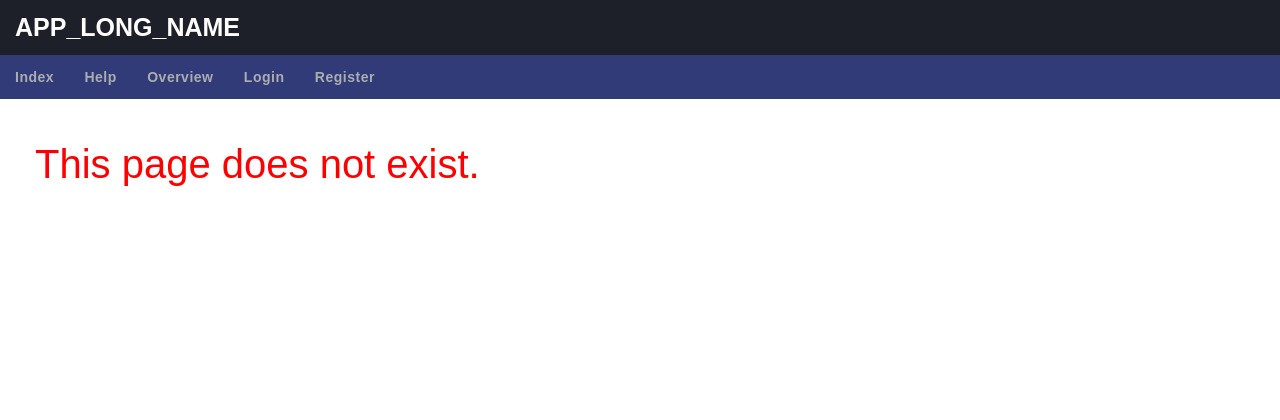
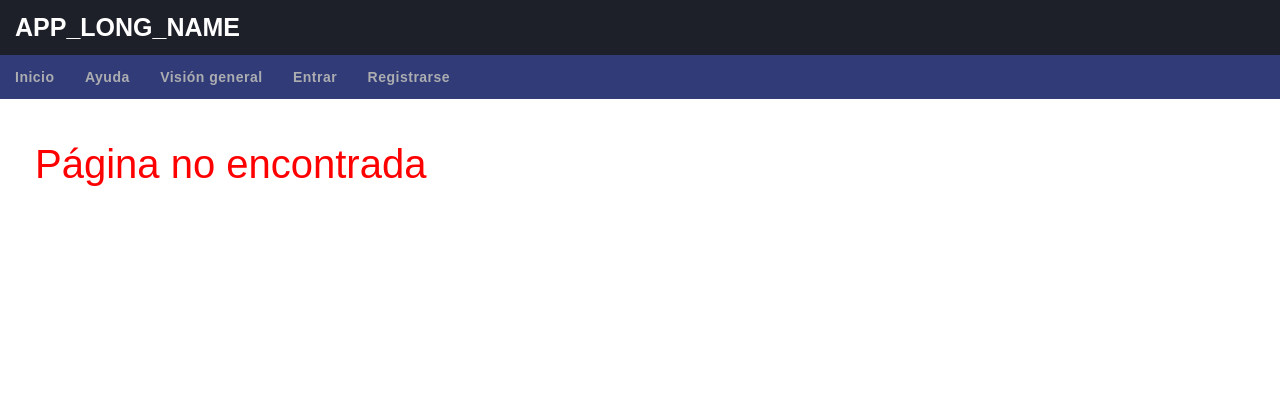
Before and after one commit to kyonae/hosclivet, a PHP site: page /hosclivet/error in a window 1280 px wide. Shown: the top 420 px of the page. Run offline with PHP 8.4, Linux system fonts and the light colour scheme; some libraries are stand-ins or nearby versions.

Commit message:
Añadimos sistema de internacionalizacion

```diff
--- /dev/null
+++ b/Hosclivet/application/config/i18n/texts_ES.php
@@ -0,0 +1,19 @@
+<?php
+$texts = array(
+		'index' => 'Inicio',
+		'help' => 'Ayuda',
+		'overview' => 'Visión general',
+		'dashboard' => 'Tablón',
+		'my.notes' => 'Mis apuntes',
+		'my.account' => 'Mi cuenta',
+		'change.account' => 'Cambiar tipo de cuenta',
+		'edit.username' => 'Modificar mi nombre de usuario',
+		'edit.email' => 'Modificar mi correo',
+		'logout' => 'Salir',
+		'login' => 'Entrar',
+		'register' => 'Registrarse',
+		'welcome' => 'Bienvenido',
+		'page.not.found' => 'Página no encontrada',
+		'controller.not.found' => 'Controlador no encontrado',
+		'method.not.found' => 'Método no encontrado'
+);
--- a/Hosclivet/application/config/specific_config.php
+++ b/Hosclivet/application/config/specific_config.php
@@ -4,6 +4,14 @@ if (!defined('HOST')){
 	 * Configuracion especifica de la aplicacion
 	 * @var unknown
 	 */
+	define('LANG','ES');
+	define('I18N_DIR', CONFIG_DIR . DS .'i18n');
+	define('I18N_PATH', I18N_DIR . DS);
+	if (!file_exists(I18N_PATH . 'texts_' . LANG . '.php'))
+		define('TEXTS', I18N_PATH . 'texts_EN.php');
+	else
+		define('TEXTS', I18N_PATH . 'texts_' . LANG . '.php');
+
 	define('APP_SHORT_NAME', 'Hosclivet');
 	define('APP_LONG_NAME', 'Hospital Clínico Veterinario');
 	define('URL', DS . APP_SHORT_NAME . DS);
--- a/Hosclivet/application/libs/View.php
+++ b/Hosclivet/application/libs/View.php
@@ -16,6 +16,7 @@ class View
      */
     public function render($filename, $render_without_header_and_footer = false)
     {
+    	require TEXTS;
         // page without header and footer, for whatever reason
         if ($render_without_header_and_footer == true) {
             require VIEWS_PATH . $filename . '.php';
@@ -49,7 +50,7 @@ class View
      */
     private function checkForActiveController($filename, $navigation_controller)
     {
-        $split_filename = explode("/", $filename);
+        $split_filename = explode(DS, $filename);
         $active_controller = $split_filename[0];
 
         if ($active_controller == $navigation_controller) {
@@ -68,7 +69,7 @@ class View
      */
     private function checkForActiveAction($filename, $navigation_action)
     {
-        $split_filename = explode("/", $filename);
+        $split_filename = explode(DS, $filename);
         $active_action = $split_filename[1];
 
         if ($active_action == $navigation_action) {
@@ -87,11 +88,11 @@ class View
      */
     private function checkForActiveControllerAndAction($filename, $navigation_controller_and_action)
     {
-        $split_filename = explode("/", $filename);
+        $split_filename = explode(DS, $filename);
         $active_controller = $split_filename[0];
         $active_action = $split_filename[1];
 
-        $split_filename = explode("/", $navigation_controller_and_action);
+        $split_filename = explode(DS, $navigation_controller_and_action);
         $navigation_controller = $split_filename[0];
         $navigation_action = $split_filename[1];
 
--- a/Hosclivet/application/views/error/index.php
+++ b/Hosclivet/application/views/error/index.php
@@ -1,5 +1,5 @@
 <div class="content">
     <h1 style="color: red;">
-        This page does not exist.
+        <?php echo $texts['page.not.found']; ?>
     </h1>
 </div>
--- a/Hosclivet/application/views/index/index.php
+++ b/Hosclivet/application/views/index/index.php
@@ -1,5 +1,5 @@
 <div class="content">
-    <h1>Index</h1>
+    <h1><?php echo $texts['index'];?></h1>
 
     <!-- echo out the system feedback (error and success messages) -->
     <?php $this->renderFeedbackMessages(); ?>
--- a/Hosclivet/application/views/templates/header.php
+++ b/Hosclivet/application/views/templates/header.php
@@ -27,43 +27,40 @@
         <div class="header_left_box">
         <ul id="menu">
             <li <?php if ($this->checkForActiveController($filename, "index")) { echo ' class="active" '; } ?> >
-                <a href="<?php echo URL; ?>index">Index</a>
+                <a href="<?php echo URL; ?>"><?php echo $texts['index']; ?></a>
             </li>
             <li <?php if ($this->checkForActiveController($filename, "help")) { echo ' class="active" '; } ?> >
-                <a href="<?php echo URL; ?>help">Help</a>
+                <a href="<?php echo URL; ?>help"><?php echo $texts['help']; ?></a>
             </li>
             <li <?php if ($this->checkForActiveController($filename, "overview")) { echo ' class="active" '; } ?> >
-                <a href="<?php echo URL; ?>overview">Overview</a>
+                <a href="<?php echo URL; ?>overview"><?php echo $texts['overview']; ?></a>
             </li>
             <?php if (Session::get('user_logged_in') == true):?>
             <li <?php if ($this->checkForActiveController($filename, "dashboard")) { echo ' class="active" '; } ?> >
-                <a href="<?php echo URL; ?>dashboard">Dashboard</a>
+                <a href="<?php echo URL; ?>dashboard"><?php echo $texts['dashboard']; ?></a>
             </li>
             <?php endif; ?>
             <?php if (Session::get('user_logged_in') == true):?>
             <li <?php if ($this->checkForActiveController($filename, "note")) { echo ' class="active" '; } ?> >
-                <a href="<?php echo URL; ?>note">My Notes</a>
+                <a href="<?php echo URL; ?>note"><?php echo $texts['my.notes']; ?></a>
             </li>
             <?php endif; ?>
 
             <?php if (Session::get('user_logged_in') == true):?>
                 <li <?php if ($this->checkForActiveController($filename, "login")) { echo ' class="active" '; } ?> >
-                    <a href="<?php echo URL; ?>login/showprofile">My Account</a>
+                    <a href="<?php echo URL; ?>login/showprofile"><?php echo $texts['my.account']; ?></a>
                     <ul class="sub-menu">
                         <li <?php if ($this->checkForActiveController($filename, "login")) { echo ' class="active" '; } ?> >
-                            <a href="<?php echo URL; ?>login/changeaccounttype">Change account type</a>
+                            <a href="<?php echo URL; ?>login/changeaccounttype"><?php echo $texts['change.account']; ?></a>
                         </li>
                         <li <?php if ($this->checkForActiveController($filename, "login")) { echo ' class="active" '; } ?> >
-                            <a href="<?php echo URL; ?>login/uploadavatar">Upload an avatar</a>
+                            <a href="<?php echo URL; ?>login/editusername"><?php echo $texts['edit.username']; ?></a>
                         </li>
                         <li <?php if ($this->checkForActiveController($filename, "login")) { echo ' class="active" '; } ?> >
-                            <a href="<?php echo URL; ?>login/editusername">Edit my username</a>
+                            <a href="<?php echo URL; ?>login/edituseremail"><?php echo $texts['edit.email']; ?></a>
                         </li>
                         <li <?php if ($this->checkForActiveController($filename, "login")) { echo ' class="active" '; } ?> >
-                            <a href="<?php echo URL; ?>login/edituseremail">Edit my email</a>
-                        </li>
-                        <li <?php if ($this->checkForActiveController($filename, "login")) { echo ' class="active" '; } ?> >
-                            <a href="<?php echo URL; ?>login/logout">Logout</a>
+                            <a href="<?php echo URL; ?>login/logout"><?php echo $texts['logout']; ?></a>
                         </li>
                     </ul>
                 </li>
@@ -72,10 +69,10 @@
             <!-- for not logged in users -->
             <?php if (Session::get('user_logged_in') == false):?>
                 <li <?php if ($this->checkForActiveControllerAndAction($filename, "login/index")) { echo ' class="active" '; } ?> >
-                    <a href="<?php echo URL; ?>login/index">Login</a>
+                    <a href="<?php echo URL; ?>login/index"><?php echo $texts['login']; ?></a>
                 </li>
                 <li <?php if ($this->checkForActiveControllerAndAction($filename, "login/register")) { echo ' class="active" '; } ?> >
-                    <a href="<?php echo URL; ?>login/register">Register</a>
+                    <a href="<?php echo URL; ?>login/register"><?php echo $texts['register']; ?></a>
                 </li>
             <?php endif; ?>
         </ul>
@@ -84,7 +81,7 @@
         <?php if (Session::get('user_logged_in') == true): ?>
             <div class="header_right_box">
                 <div class="namebox">
-                    Hello <?php echo Session::get('user_name'); ?> !
+                    <?php echo $texts['welcome'] . " " . Session::get('user_name'); ?> !
                 </div>
             </div>
         <?php endif; ?>
--- a/Hosclivet/index.php
+++ b/Hosclivet/index.php
@@ -11,7 +11,6 @@ if (!defined('ROOT')){
 	define('APP_DIR', ROOT . DS . 'application');
 	define('CONFIG_DIR', APP_DIR . DS . 'config');
 	define('VENDOR_DIR', ROOT . DS . 'vendor');
-
 }
 
 require_once CONFIG_DIR . DS . 'common_config.php';
```
Also changed, not shown: Hosclivet/application/config/i18n/texts_EN.php (added, +19 -0 lines).
